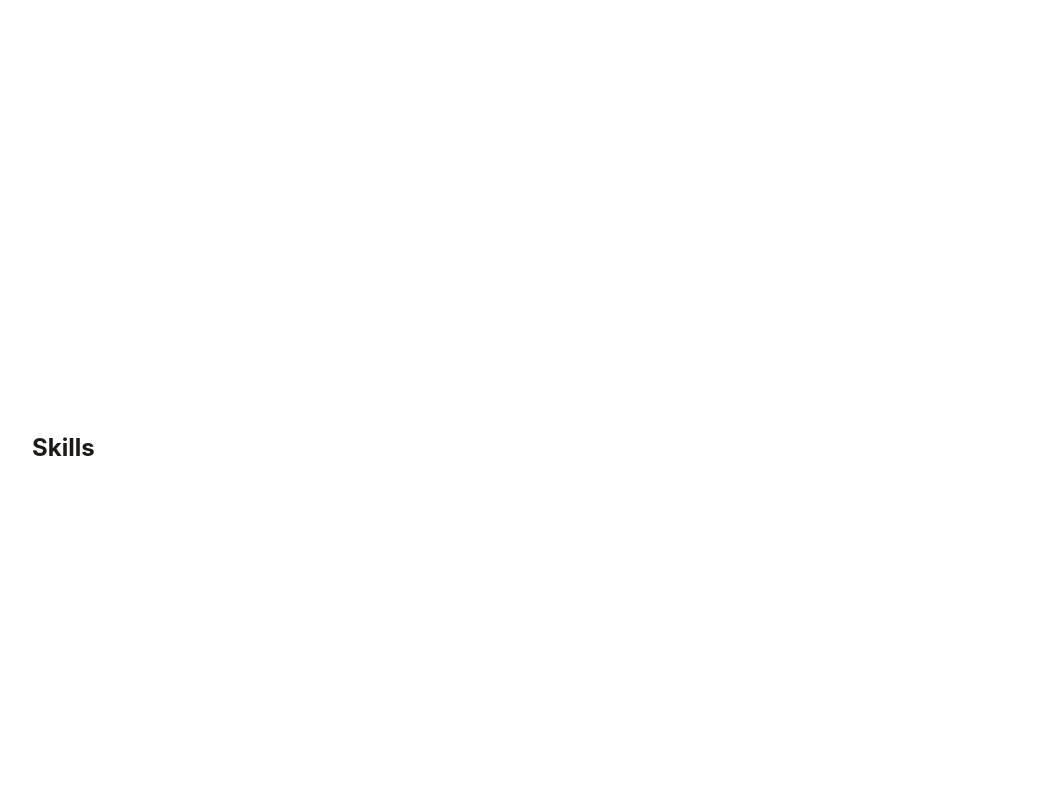
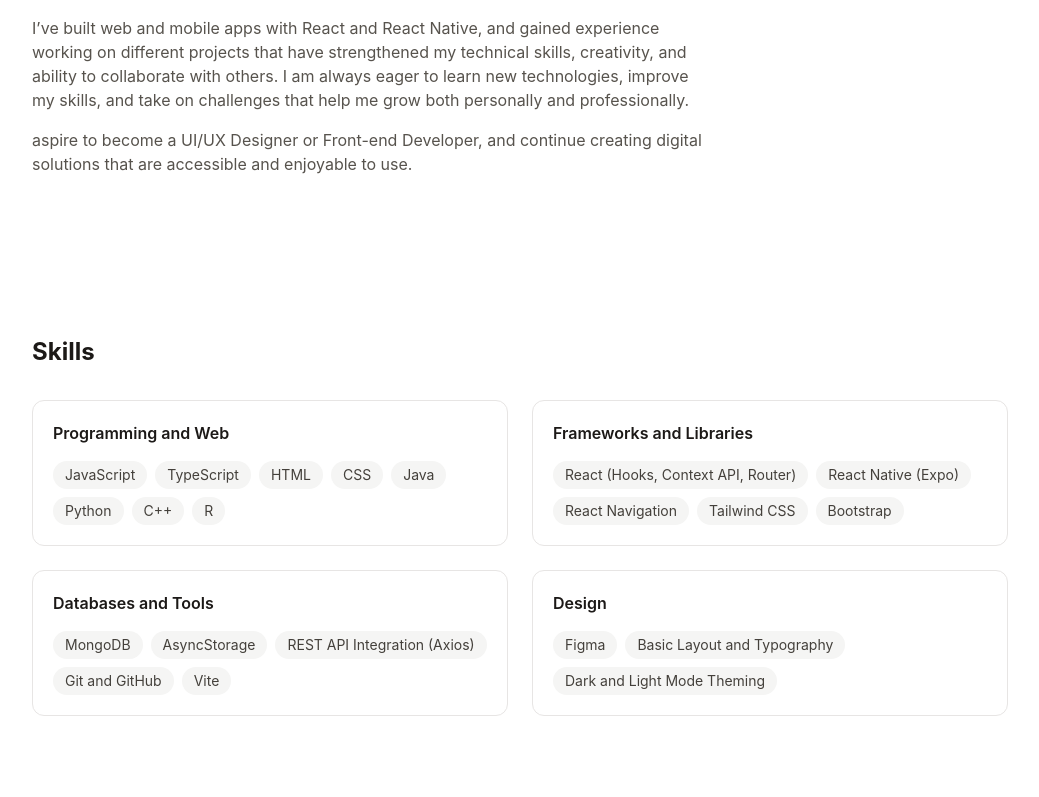
Before and after one commit to Krizmaene/portfolio, a React (Vite) app: page / in a window 1280 px wide. Shown: the part 903-1700 px from the top of the page, without its empty margins (120-1159 px from the left). Built offline with nearby package versions, Linux system fonts and the light colour scheme.

Commit message:
Add About and Skills sections

```diff
--- a/src/App.tsx
+++ b/src/App.tsx
@@ -1,5 +1,7 @@
 import Navbar from './components/Navbar'
 import Hero from './components/Hero'
+import About from './components/About'
+import Skills from './components/Skills'
 import { useTheme } from './hooks/useTheme'
 
 function App() {
@@ -11,12 +13,9 @@ function App() {
 
       <main>
         <Hero />
-        <section id="about" className="mx-auto min-h-[70vh] max-w-5xl scroll-mt-20 px-6 py-20">
-          <h2 className="text-2xl font-bold">About</h2>
-        </section>
-        <section id="skills" className="mx-auto min-h-[70vh] max-w-5xl scroll-mt-20 px-6 py-20">
-          <h2 className="text-2xl font-bold">Skills</h2>
-        </section>
+        <About />
+        <Skills />
+
         <section id="projects" className="mx-auto min-h-[70vh] max-w-5xl scroll-mt-20 px-6 py-20">
           <h2 className="text-2xl font-bold">Projects</h2>
         </section>
--- /dev/null
+++ b/src/components/About.tsx
@@ -0,0 +1,25 @@
+function About() {
+    return (
+        <section id="about" className="mx-auto max-w-5xl scroll-mt-20 px-6 py-20">
+            <h2 className="text-2xl font-bold text-stone-900 dark:text-stone-50">
+                About
+            </h2>
+
+            {/* TODO: replace [COURSE] and rewrite this in your own words */}
+            <div className="mt-6 max-w-2xl space-y-4 text-stone-600 dark:text-stone-300">
+                <p>
+                    I am a graduating Computer Science student at De La Salle Lipa. I enjoy exploring web development, software development, and UI/UX design, where I can enhance my skills in technology and creativity.
+                </p>
+                <p>
+                    I’ve built web and mobile apps with React and React Native, and gained experience working on different projects that have strengthened my technical skills, creativity, and ability to collaborate with others.
+                    I am always eager to learn new technologies, improve my skills, and take on challenges that help me grow both personally and professionally.
+                </p>
+                <p>
+                     aspire to become a UI/UX Designer or Front-end Developer, and continue creating digital solutions that are accessible and enjoyable to use.
+                </p>
+            </div>
+        </section>
+    )
+}
+
+export default About
--- /dev/null
+++ b/src/components/Skills.tsx
@@ -0,0 +1,39 @@
+import { skillGroups } from '../data/skills'
+
+function Skills() {
+    return (
+        <section id="skills" className="mx-auto max-w-5xl scroll-mt-20 px-6 py-20">
+            <h2 className="text-2xl font-bold text-stone-900 dark:text-stone-50">
+                Skills
+            </h2>
+
+            {/* One card per group; 1 column on phones, 2 on larger screens */}
+            <div className="mt-8 grid gap-6 sm:grid-cols-2">
+                {skillGroups.map((group) => (
+                    <div
+                        key={group.title}
+                        className="rounded-xl border border-stone-200 p-5 dark:border-stone-800"
+                    >
+                        <h3 className="font-semibold text-stone-900 dark:text-stone-50">
+                            {group.title}
+                        </h3>
+
+                        {/* Each skill is a small tag */}
+                        <ul className="mt-4 flex flex-wrap gap-2">
+                            {group.items.map((skill) => (
+                                <li
+                                    key={skill}
+                                    className="rounded-full bg-stone-100 px-3 py-1 text-sm text-stone-700 dark:bg-stone-800 dark:text-stone-200"
+                                >
+                                    {skill}
+                                </li>
+                            ))}
+                        </ul>
+                    </div>
+                ))}
+            </div>
+        </section>
+    )
+}
+
+export default Skills
--- /dev/null
+++ b/src/data/skills.ts
@@ -0,0 +1,35 @@
+export type SkillGroup = {
+    title: string
+    items: string[]
+}
+
+export const skillGroups: SkillGroup[] = [
+    {
+        title: 'Programming and Web',
+        items: ['JavaScript', 'TypeScript', 'HTML', 'CSS', 'Java', 'Python', 'C++', 'R'],
+    },
+    {
+        title: 'Frameworks and Libraries',
+        items: [
+            'React (Hooks, Context API, Router)',
+            'React Native (Expo)',
+            'React Navigation',
+            'Tailwind CSS',
+            'Bootstrap',
+        ],
+    },
+    {
+        title: 'Databases and Tools',
+        items: [
+            'MongoDB',
+            'AsyncStorage',
+            'REST API Integration (Axios)',
+            'Git and GitHub',
+            'Vite',
+        ],
+    },
+    {
+        title: 'Design',
+        items: ['Figma', 'Basic Layout and Typography', 'Dark and Light Mode Theming'],
+    },
+]
```
